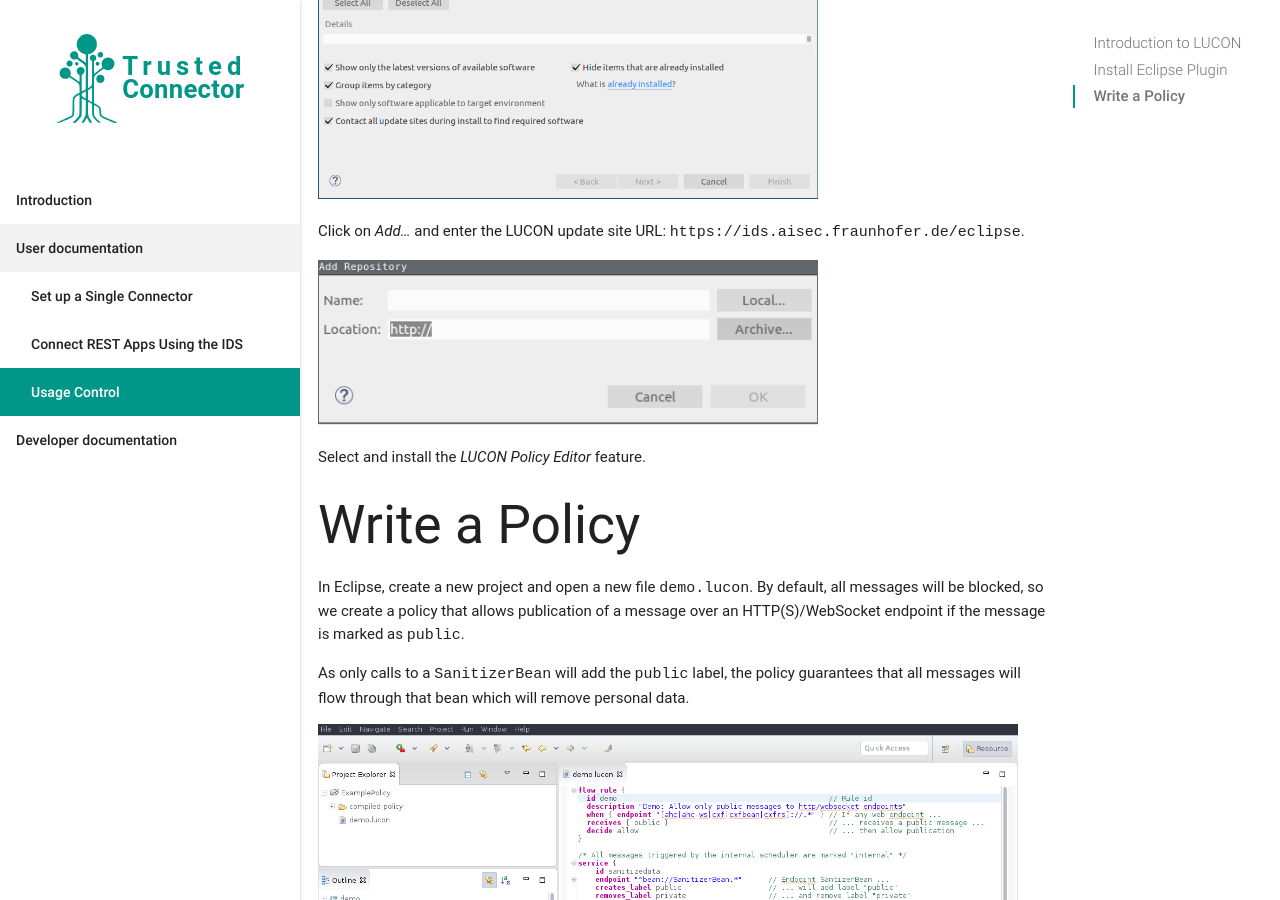
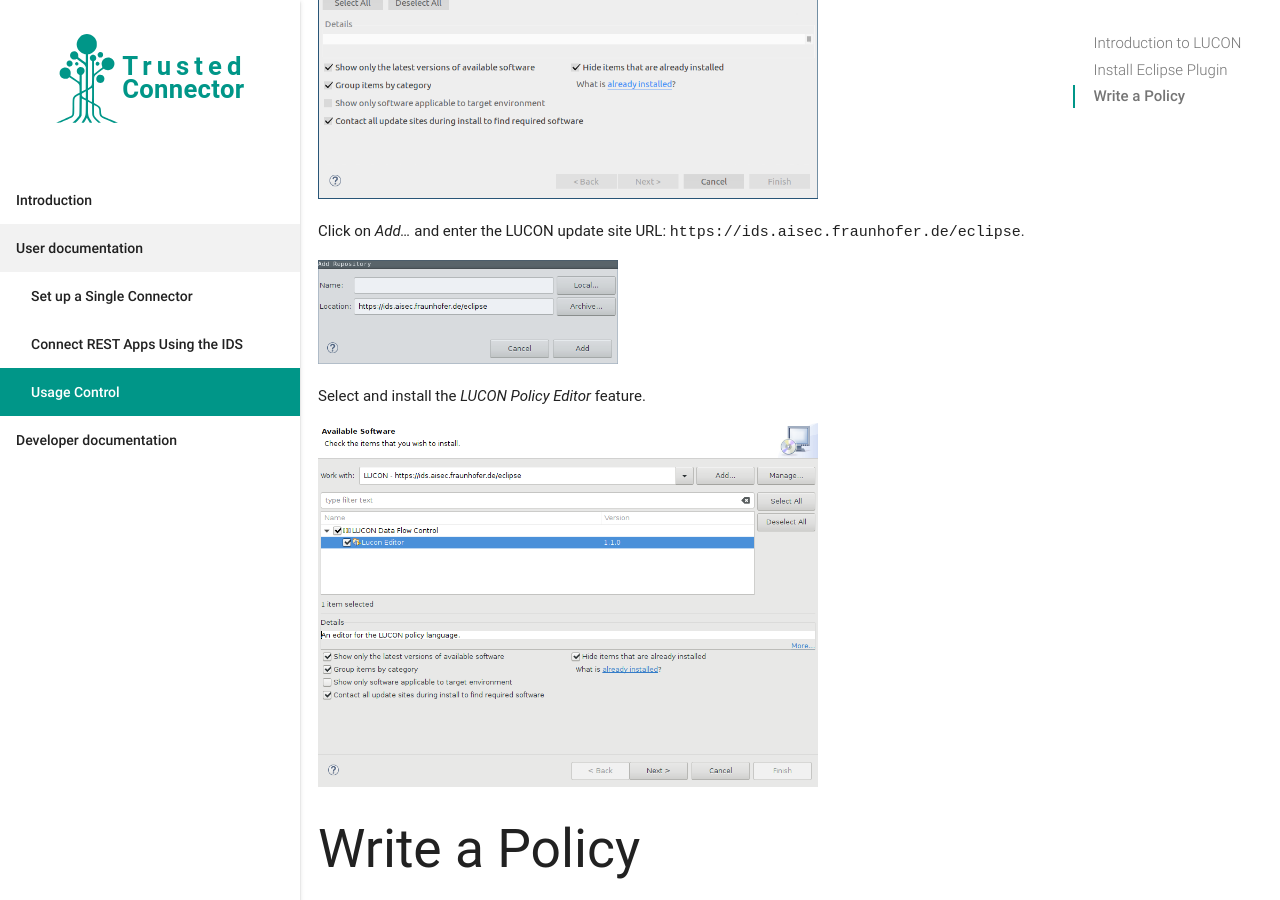
Before and after one commit to industrial-data-space/trusted-connector-documentation, a Jekyll site: the page built from docs/_docs/usage_control.md, in a window 1280 px wide and 900 px high, scrolled down 3253 px. Built offline with Jekyll 4.4.1, drawn with Linux system fonts in a browser that asks for light colours; some web fonts are replaced.

Commit message:
Eclipse Update Site

```diff
--- a/docs/_docs/usage_control.md
+++ b/docs/_docs/usage_control.md
@@ -111,9 +111,11 @@ In Eclipse, click on _Help_ -> _Install New Software_
 
 Click on _Add..._ and enter the LUCON update site URL: `https://ids.aisec.fraunhofer.de/eclipse`.
 
-<img src="../../assets/img/eclipse-install-from-archive.png" width="500"/>
+<img src="../../assets/img/eclipse-update-site.png" width="300"/>
 
 Select and install the _LUCON Policy Editor_ feature.
+
+<img src="../../assets/img/eclipse-update-site-editor.png" width="500"/>
 
 ## Write a Policy
 
```
Also changed, not shown: docs/assets/img/eclipse-update-site-editor.png (added), docs/assets/img/eclipse-update-site.png (added).
